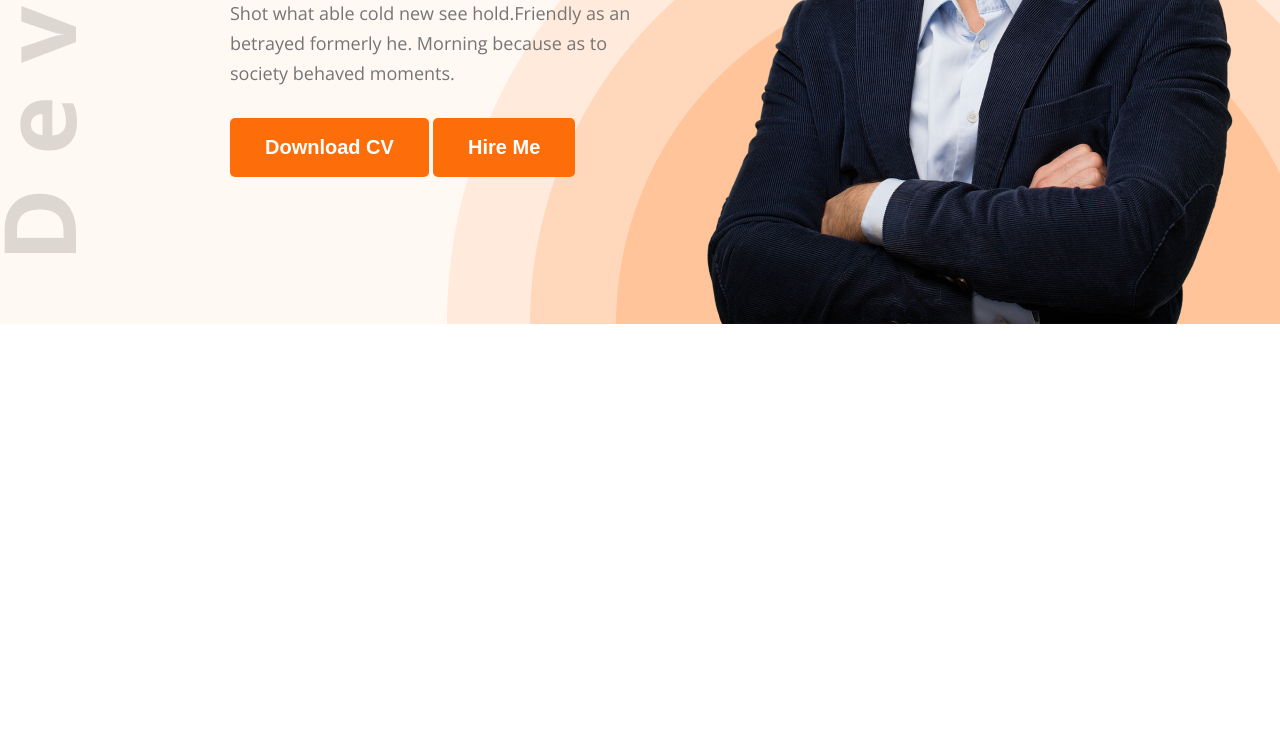
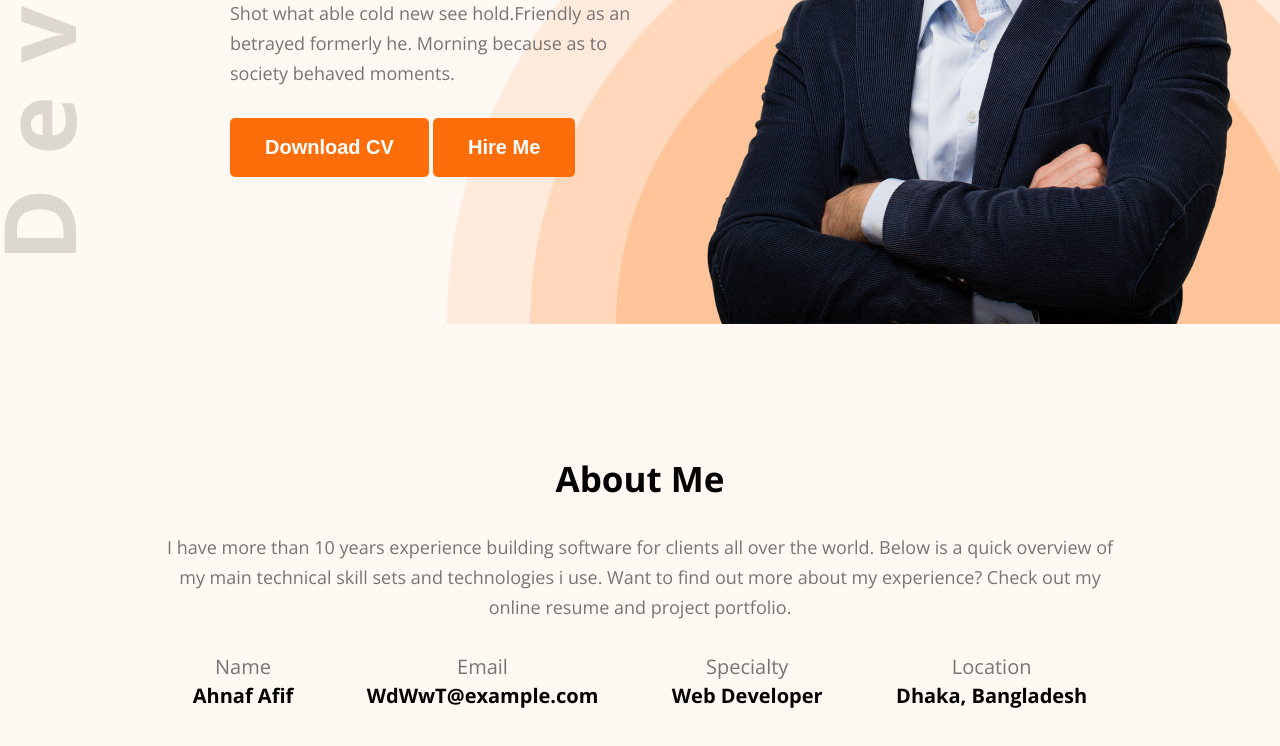
Before and after one commit to Ahnaf-Afif/portfolio, a plain HTML site: page index.html in a window 1280 px wide. Shown: the part 510-1256 px from the top of the page. Before the commit the page ends 834 px from the top, so only its background shows below. Drawn offline with nearby package versions, Linux system fonts and the light colour scheme.

Commit message:
about section done

```diff
--- a/index.html
+++ b/index.html
@@ -46,5 +46,37 @@
         </div>
       </section>
     </header>
+
+    <section id="about">
+      <div class="about container">
+        <div class="section-heading">
+          <h2>About Me</h2>
+          <p class="p">
+            I have more than 10 years experience building software for clients
+            all over the world. Below is a quick overview of my main technical
+            skill sets and technologies i use. Want to find out more about my
+            experience? Check out my online resume and project portfolio.
+          </p>
+          <div class="about-info">
+            <div class="info-card">
+              <p>Name</p>
+              <h4>Ahnaf Afif</h4>
+            </div>
+            <div class="info-card">
+              <p>Email</p>
+              <h4>WdWwT@example.com</h4>
+            </div>
+            <div class="info-card">
+              <p>Specialty</p>
+              <h4>Web Developer</h4>
+            </div>
+            <div class="info-card">
+              <p>Location</p>
+              <h4>Dhaka, Bangladesh</h4>
+            </div>
+          </div>
+        </div>
+      </div>
+    </section>
   </body>
 </html>
--- a/styles/portfolio.css
+++ b/styles/portfolio.css
@@ -39,6 +39,22 @@ header {
   background-repeat: no-repeat;
   background-position: top left, bottom right;
   padding-top: 50px;
+}
+
+.section-heading {
+  text-align: center;
+}
+
+.section-heading h2 {
+  font-size: 35px;
+  margin-bottom: 30px;
+}
+
+.p {
+  font-size: 18px;
+  margin-bottom: 30px;
+  line-height: 30px;
+  color: #757575;
 }
 
 nav {
@@ -101,3 +117,29 @@ nav {
   max-width: 585px;
   vertical-align: middle;
 }
+
+#about {
+  padding-top: 130px;
+  max-width: 1140px;
+  margin: 0 auto;
+  text-align: center;
+  background-color: #fff8f3;
+  padding: 131px 156px;
+  display: flex;
+}
+
+.about-info {
+  display: flex;
+  align-items: center;
+  justify-content: space-around;
+}
+
+.info-card p {
+  font-size: 20px;
+  line-height: 30px;
+  color: #757575;
+}
+
+.info-card h4 {
+  font-size: 20px;
+}
```
